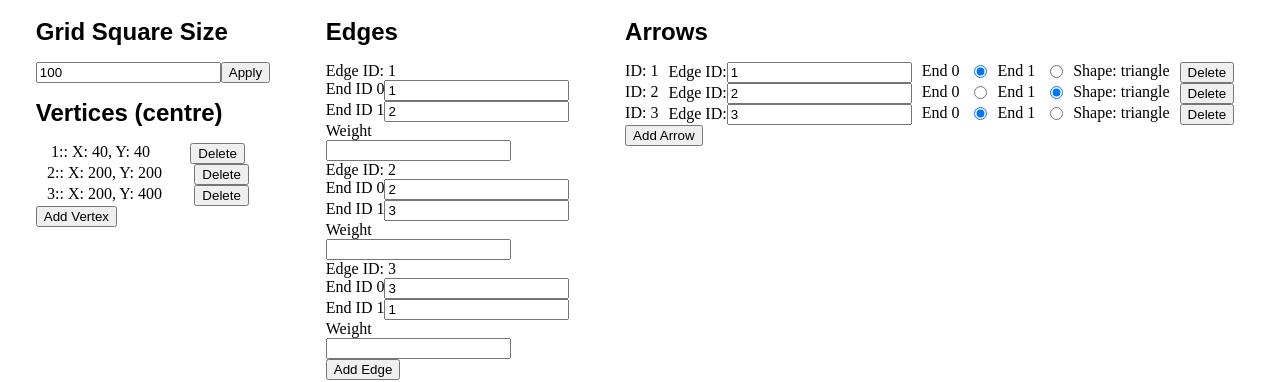
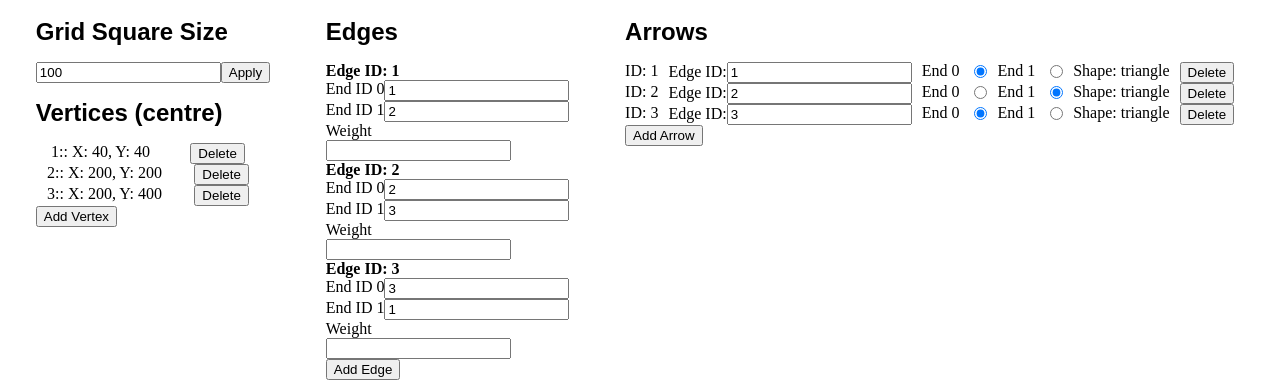
Before and after one commit to lamh85/Graph-Editor, a React app: page / in a window 1280 px wide. Shown: the part 510-892 px from the top of the page. Built offline with nearby package versions, Linux system fonts and the light colour scheme; the HTML template or start-up script is replaced by a standard one.

Commit message:
style form

```diff
--- a/src/pages/home/PropertiesEditor/EdgesPanel.tsx
+++ b/src/pages/home/PropertiesEditor/EdgesPanel.tsx
@@ -82,7 +82,7 @@ export function EdgesPanel({ createEdge, updateEdge, edges, vertices }) {
       {edgesInput.map((edge, inputIndex) => {
         return (
           <div key={edge.id}>
-            <div>Edge ID: {edge.id}</div>
+            <div style={{ fontWeight: 'bold' }}>Edge ID: {edge.id}</div>
             {[0, 1].map((endNumber) => {
               const validationMessage =
                 edge?.validationSource == `end${endNumber}` &&
```
